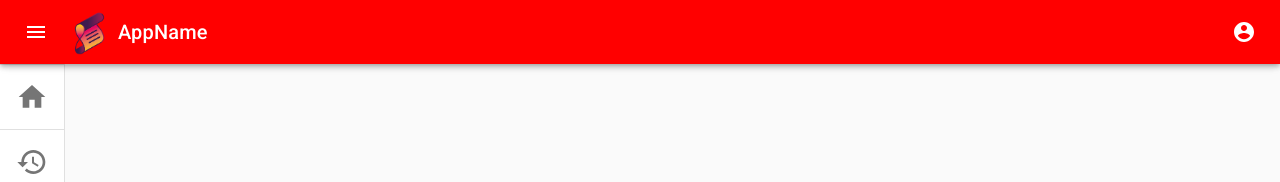
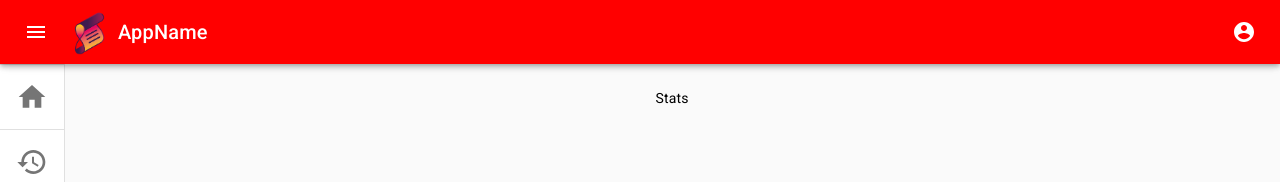
Before and after one commit to MattSzm/HackathonDefinitelyNotDevelopers, a React (Create React App) app in the folder frontend/: page /statistics in a window 1280 px wide. Shown: the top 182 px of the page. Built offline with nearby package versions, Linux system fonts and the light colour scheme.

Commit message:
lil changes

```diff
--- a/frontend/public/index.html
+++ b/frontend/public/index.html
@@ -28,7 +28,7 @@
     <link rel="stylesheet" href="https://fonts.googleapis.com/css?family=Roboto:300,400,500,700&display=swap" />
     <title>React App</title>
   </head>
-  <body>
+  <body style="background-size: cover;">
     <noscript>You need to enable JavaScript to run this app.</noscript>
     <div id="root"></div>
     <!--
--- a/frontend/src/App.js
+++ b/frontend/src/App.js
@@ -10,6 +10,7 @@ const drawerWidth = 64;
 
 const useStyles = makeStyles((theme) => ({
     content: {
+        backgroundPositionY: '100%',
         flexGrow: 1,
         padding: theme.spacing(3),
         color: 'black',
--- a/frontend/src/components/Stats/Stats.js
+++ b/frontend/src/components/Stats/Stats.js
@@ -1,8 +1,9 @@
 import React from 'react';
+import './Stats.css';
 
 const Stats = (props) => {
     return(
-        <div></div>
+        <div>Stats</div>
     );
 }
 
```
Also changed, not shown: frontend/src/components/Stats/Stats.css (added), 1 other file (tests, documents, lock files or other folders).
